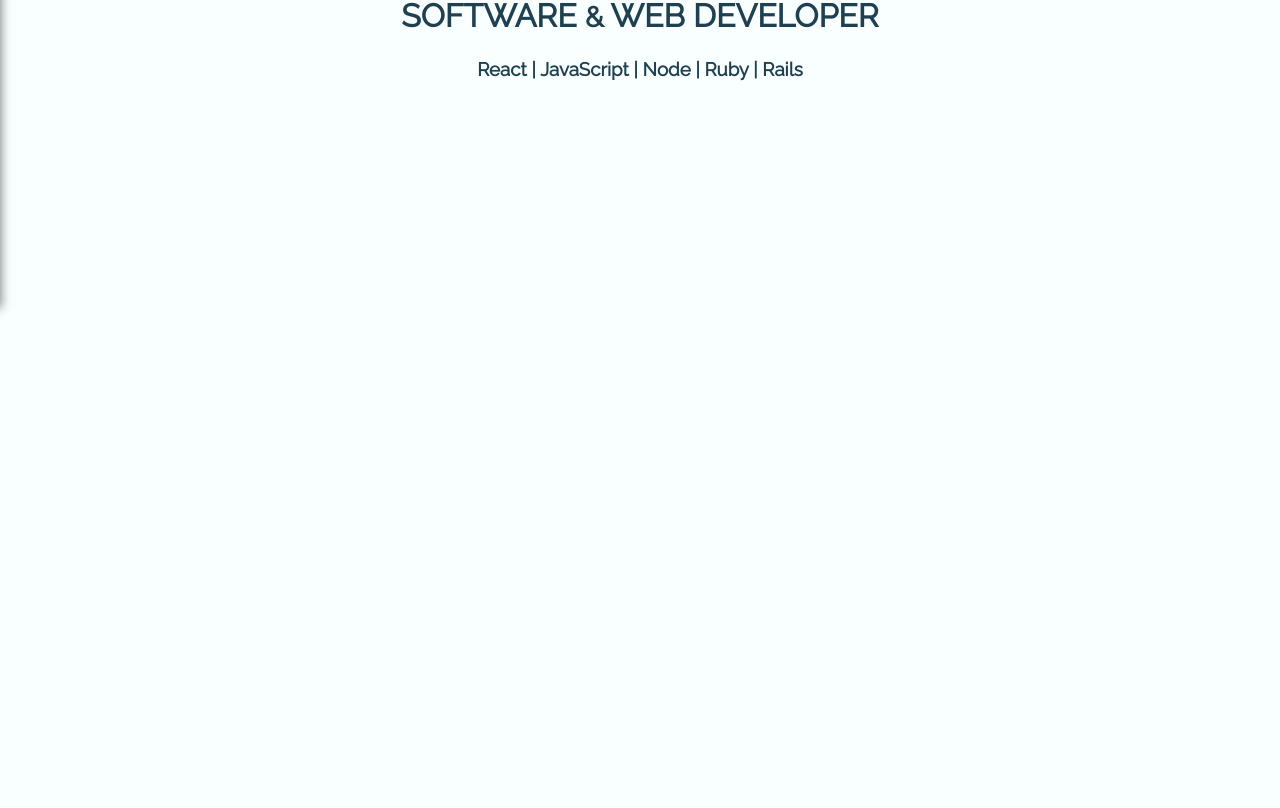
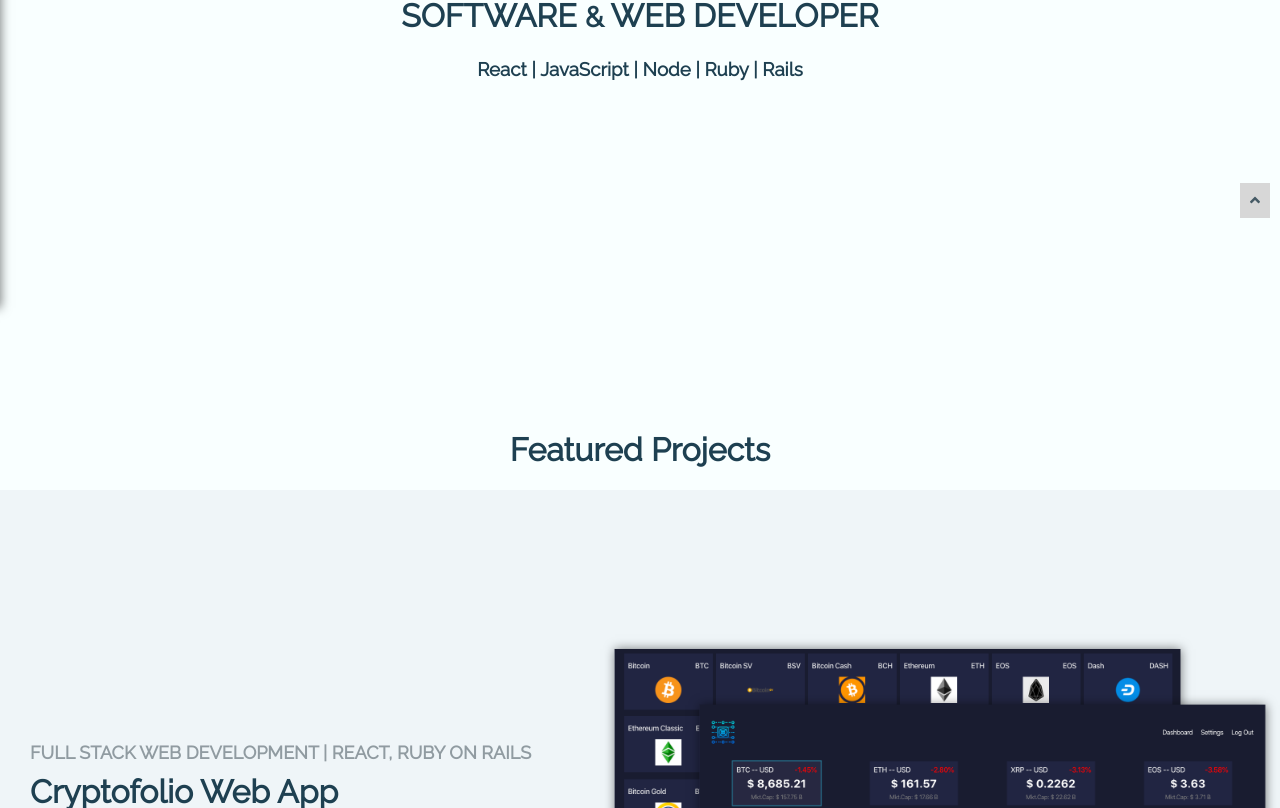
Before and after one commit to asabogal/alejandro-sabogal.com, a React (Create React App) app: page /#/ in a window 1280 px wide. Shown: the part 492-1300 px from the top of the page. Before the commit the page ends 902 px from the top, so only its background shows below. Built offline with nearby package versions, Linux system fonts and the light colour scheme.

Commit message:
render Featured

```diff
--- a/src/pages/HomePage.js
+++ b/src/pages/HomePage.js
@@ -1,13 +1,66 @@
-import React from 'react';
-import Titles from '../components/home/Titles'
-import {HomeContainer} from './PagesContainer';
+import React, { Component } from 'react';
+import styled from 'styled-components';
+import Titles from '../components/home/Titles';
+import Featured from '../components/home/Featured';
+import ToTop from '../components/utils/ToTop';
+import {featuredData} from '../data/featuredData';
 
-const HomePage= () => {
-  return (
-    <HomeContainer>
-      <Titles/>
-    </HomeContainer>
-  );
-};
+class HomePage extends Component {
+  constructor(props) {
+    super(props);
+    this.state = {  };
+    this.myref = React.createRef();
+  }
+
+  arrowClickHandler = () => {
+    window.scroll({top: 0, left: 0, behavior: 'smooth' })
+  };
+
+  // scroll(ref) {
+  //   ref.current.scrollIntoView({behavior: 'smooth'})
+  // }
+
+  renderFeatured = (featuredData) => {
+    return featuredData.map((project, index) => {
+     return (
+      <Featured
+        key={project.id}
+        index={index}
+        stack={project.stack}
+        name={project.name}
+        description={project.description}
+        link={project.link}
+        url={project.url}
+        image1={project.image1}
+        image2={project.image2}
+      />
+     )
+    })
+  }
+
+  render() {
+    return (
+      <div>
+        <Titles/>
+        <h1 style={{textAlign: 'center'}}>Featured Projects</h1>
+        <FeaturedContainer>
+          {this.renderFeatured(featuredData)}
+        </FeaturedContainer>
+
+        <ToTop
+          size='1x'
+          click={this.arrowClickHandler}
+        />
+      </div>
+    );
+  }
+}
 
 export default HomePage;
+
+const FeaturedContainer = styled.div`
+  display: grid;
+  grid-template-rows: auto auto;
+  row-gap: 250px;
+  background-color: #eff5f8;
+`;
```
